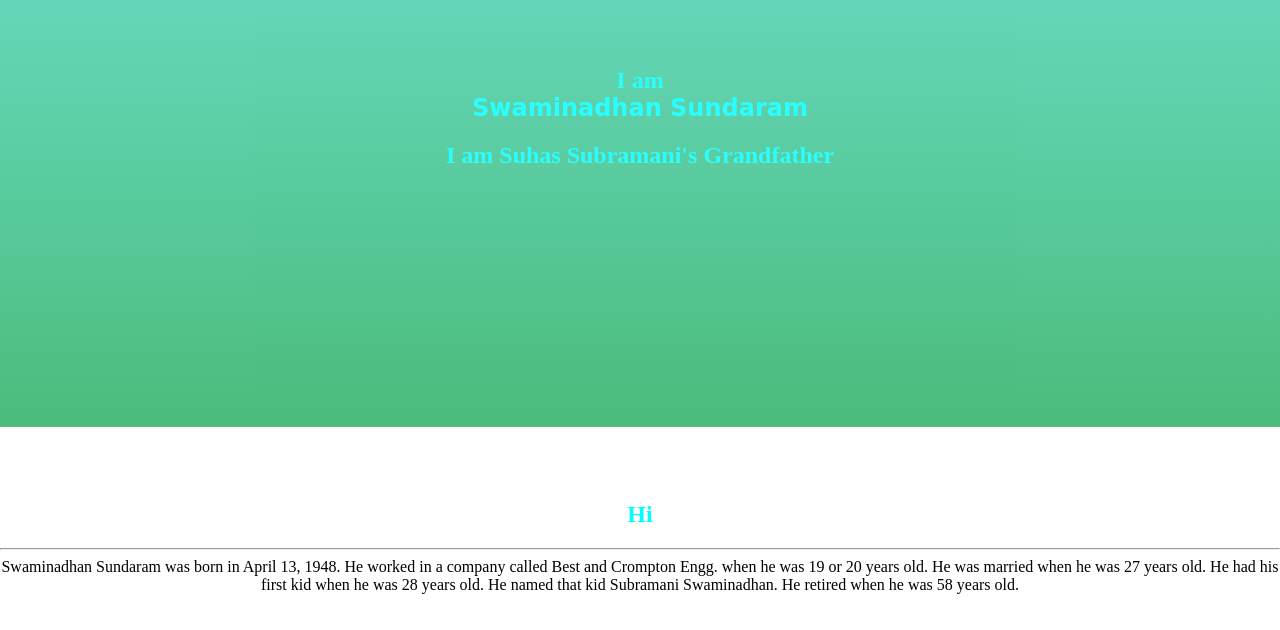
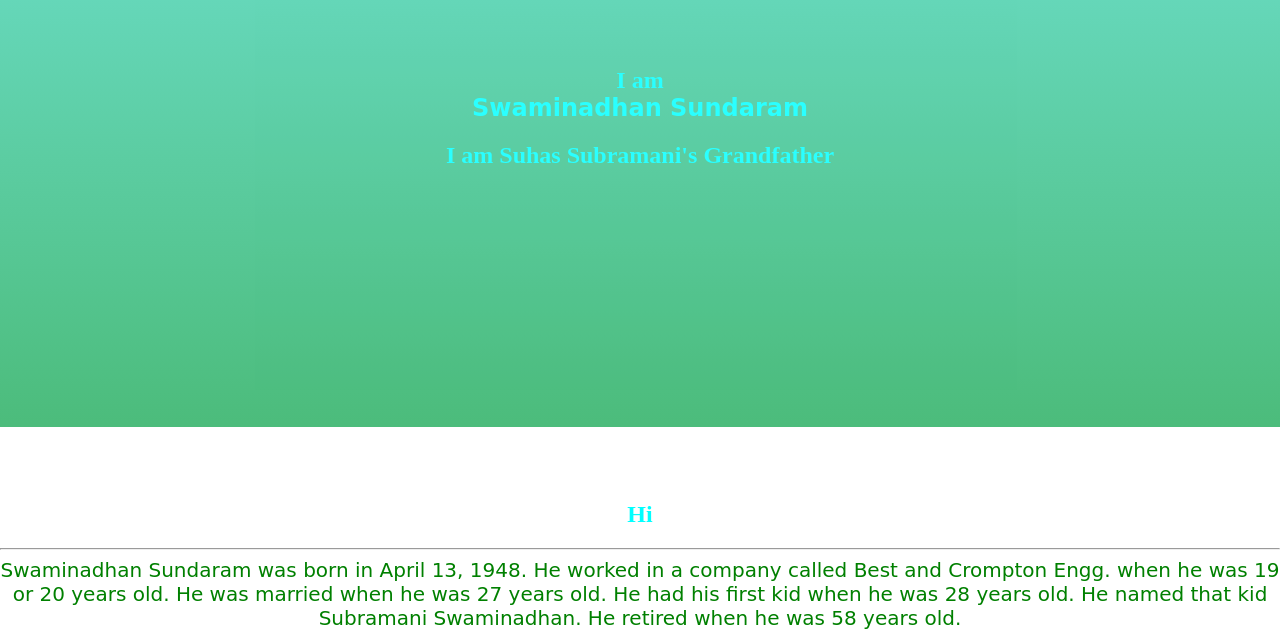
Before and after one commit to Master7526/My-Blog-4, a plain HTML site: page index.html in a window 1280 px wide. Shown: the part 373-1003 px from the top of the page. Before the commit the page ends 967 px from the top, so only its background shows below. Drawn offline with Linux system fonts and the light colour scheme; a script that the page names is missing; a web font is replaced by a local one.

Commit message:
Update style.css

```diff
--- a/style.css
+++ b/style.css
@@ -63,3 +63,10 @@ h2{
 .links:hover{
     background-color:forestgreen;
 }
+p{
+    font-size: 20px;
+    color: green;
+    font-family: cursive;
+
+
+}
```
